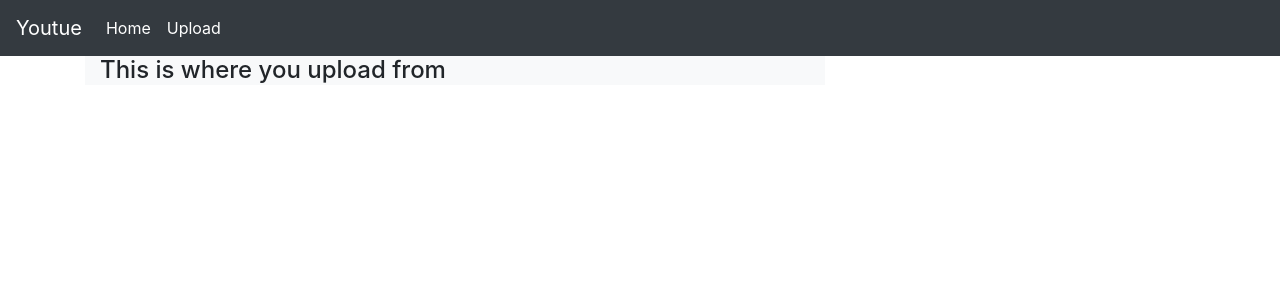
After one commit to kaybrian/filesDjango, a Django app: page /upload/ in a window 1280 px wide. The commit adds this page. Shown: the top 300 px of the page. Run offline with Django 3.2, Linux system fonts and the light colour scheme; some libraries are stand-ins or nearby versions.

Commit message:
this is the setup set

```diff
--- a/youtube/templates/youtube/base.html
+++ b/youtube/templates/youtube/base.html
@@ -1,3 +1,18 @@
+<!DOCTYPE html>
+{% load static %}
+<html lang="en">
+
+<head>
+    <meta charset="UTF-8">
+    <meta name="viewport" content="width=device-width, initial-scale=1.0">
+    <meta http-equiv="X-UA-Compatible" content="ie=edge">
+    <title>Document</title>
+    <link rel="stylesheet" href="{% static 'css/bootstrap.min.css' %}">
+    <link rel="stylesheet" href="{% static 'css/main.css' %}">
+</head>
+
+<body>
+
 <nav class="navbar navbar-expand-lg navbar-dark bg-dark  ">
     <a class="navbar-brand" href="#"> Youtue</a>
     <button class="navbar-toggler" type="button" data-toggle="collapse" data-target="#navbarSupportedContent"
@@ -10,6 +25,9 @@
             <li class="nav-item active">
                 <a class="nav-link" href="{% url 'youtube:index' %}">Home <span class="sr-only">(current)</span> </a>
             </li>
+            <li class="nav-item active">
+                <a class="nav-link" href="{% url 'youtube:upload' %}">Upload <span class="sr-only">(current)</span> </a>
+            </li>
         </ul>
     </div>
 </nav>
@@ -18,3 +36,5 @@
 
     {% endblock main_work %}
 </div>
+</body>
+</html>
--- /dev/null
+++ b/youtube/templates/youtube/upload.html
@@ -0,0 +1,11 @@
+{% extends "youtube/base.html" %}
+{% load static %}
+
+{% block main_work %}
+<div class="col-md-2"></div>
+
+ <div class="col-md-8 bg-light">
+     <h4>This is where you upload from </h4>
+ </div>
+ <div class="col-md-2"></div>
+{% endblock main_work %}
--- a/youtube/urls.py
+++ b/youtube/urls.py
@@ -4,4 +4,5 @@ app_name = 'youtube'
 
 urlpatterns = [
     path('',views.index,name='index'),
+    path('upload/',views.uploads,name='upload'),
 ]
--- a/youtube/views.py
+++ b/youtube/views.py
@@ -3,3 +3,6 @@ from django.shortcuts import render
 # Create your views here.
 def index(request):
     return render(request,'youtube/index.html')
+
+def uploads(request):
+    return render(request,'youtube/upload.html')
```
